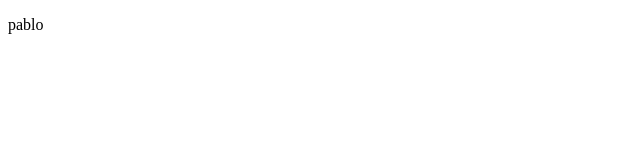
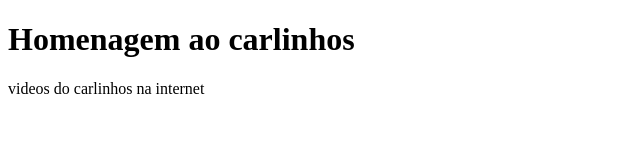
Before and after one commit to Vinhozin/Vinhozin, a plain HTML site: page index.html in a window 1280 px wide. Shown: the whole page, without its empty margins (0-640 px from the left). Drawn offline with Linux system fonts and the light colour scheme.

Commit message:
adicionei o titulo removi o paragrafo e adicionei outro paragrafo

```diff
--- a/index.html
+++ b/index.html
@@ -7,6 +7,7 @@
     <title></title>
 </head>
 <body>
-    <p>pablo</p>
+    <h1>Homenagem ao carlinhos</h1>
+    <p>videos do carlinhos na internet</p>
 </body>
 </html>
```
